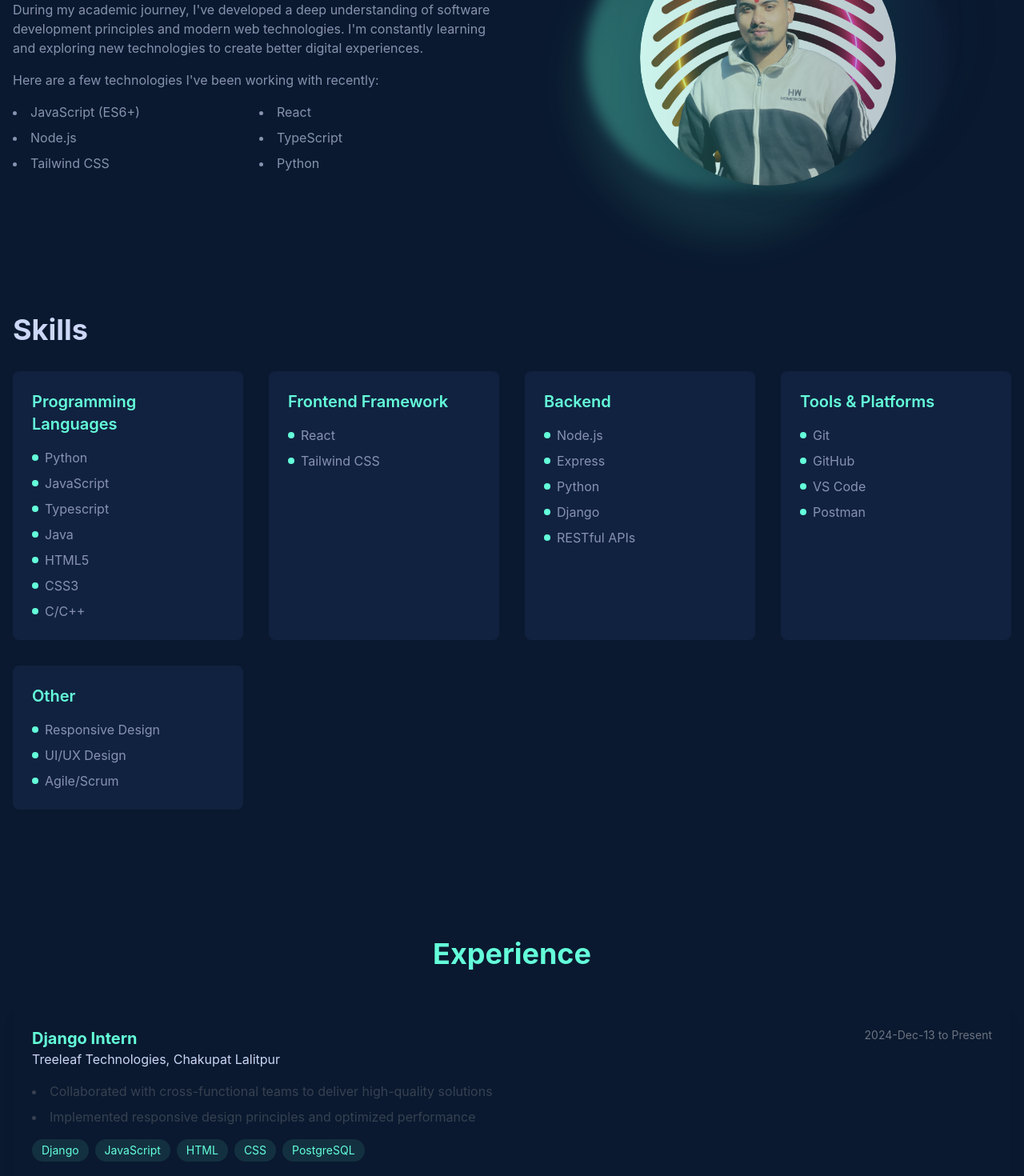
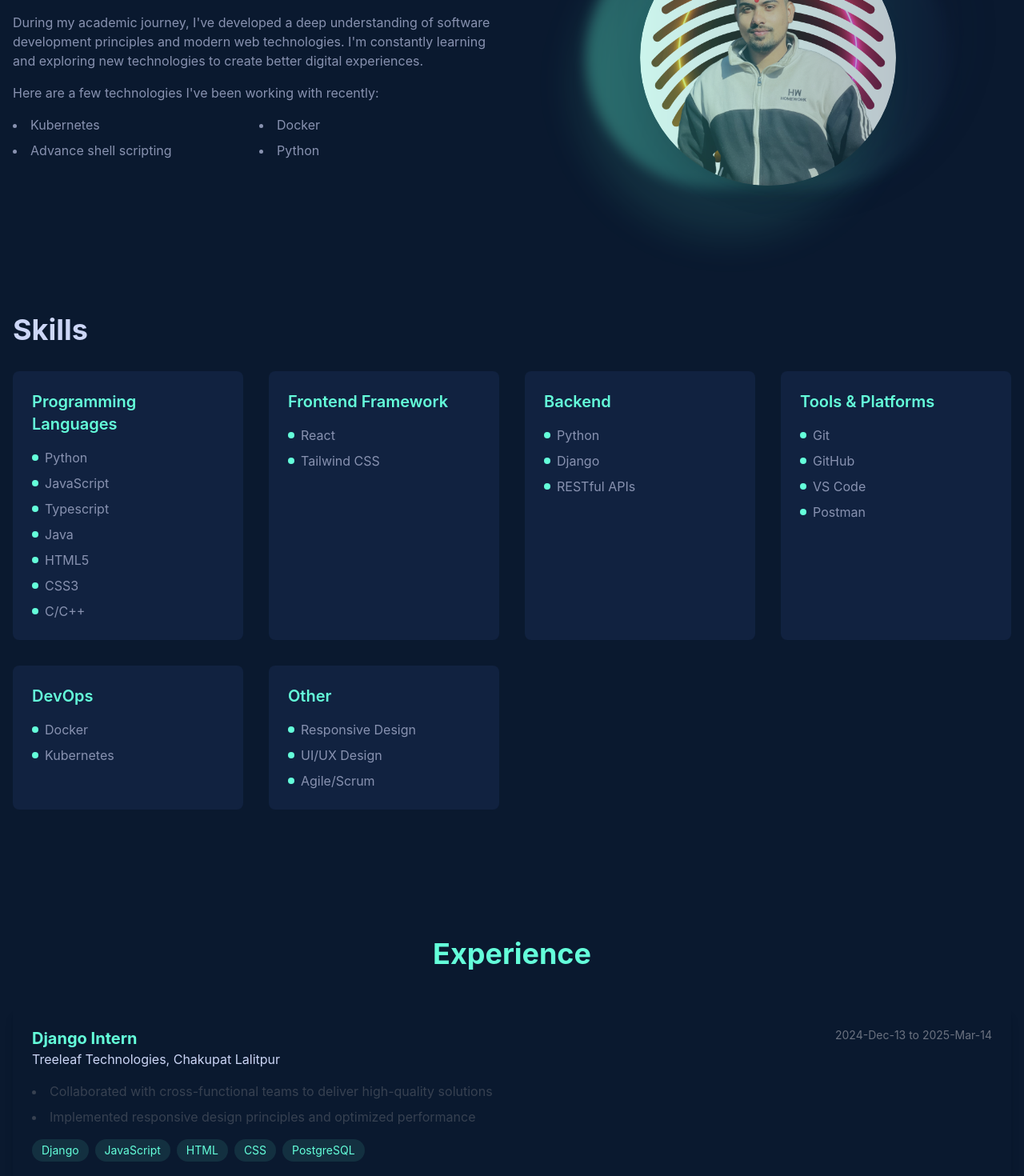
Before and after one commit to binod22/portfolio, a React (Create React App) app: page / in a window 1280 px wide. Shown: the part 1040-2510 px from the top of the page at 80% size. Built offline with nearby package versions, Linux system fonts and the light colour scheme.

Commit message:
Content change on about,experience,navbar,and skills component

```diff
--- a/src/components/About.js
+++ b/src/components/About.js
@@ -29,11 +29,9 @@ const About = () => {
                 Here are a few technologies I've been working with recently:
               </p>
               <ul className="grid grid-cols-2 gap-2 list-disc list-inside mb-4">
-                <li>JavaScript (ES6+)</li>
-                <li>React</li>
-                <li>Node.js</li>
-                <li>TypeScript</li>
-                <li>Tailwind CSS</li>
+                <li>Kubernetes</li>
+                <li>Docker</li>
+                <li>Advance shell scripting</li>
                 <li>Python</li>
               </ul>
             </div>
--- a/src/components/Experience.js
+++ b/src/components/Experience.js
@@ -6,12 +6,12 @@ const Experience = () => {
     {
       title: "Django Intern",
       company: "Treeleaf Technologies, Chakupat Lalitpur",
-      period: "2024-Dec-13 to Present",
+      period: "2024-Dec-13 to 2025-Mar-14",
       description: [
         "Collaborated with cross-functional teams to deliver high-quality solutions",
         "Implemented responsive design principles and optimized performance"
       ],
-      technologies: ["Django", "JavaScript","HTML","CSS", "PostgreSQL"]
+      technologies: ["Django", "JavaScript","HTML","CSS","PostgreSQL"]
     }
   ];
 
--- a/src/components/Navbar.js
+++ b/src/components/Navbar.js
@@ -12,6 +12,7 @@ const Navbar = () => {
     { name: "Projects", to: "projects" },
     { name: "Contact", to: "contact" },
     { name: "Experience", to: "experience" },
+    { name: "Certification", to:"#" },
   ];
 
   return (
--- a/src/components/Skills.js
+++ b/src/components/Skills.js
@@ -24,11 +24,16 @@ const Skills = () => {
     },
     {
       category: "Backend",
-      items: ["Node.js", "Express", "Python", "Django", "RESTful APIs"],
+      items: ["Python", "Django", "RESTful APIs"],
     },
     {
       category: "Tools & Platforms",
       items: ["Git", "GitHub", "VS Code", "Postman"],
+    },
+    {
+      category:"DevOps",
+      items:["Docker","Kubernetes"]
+
     },
     {
       category: "Other",
```
